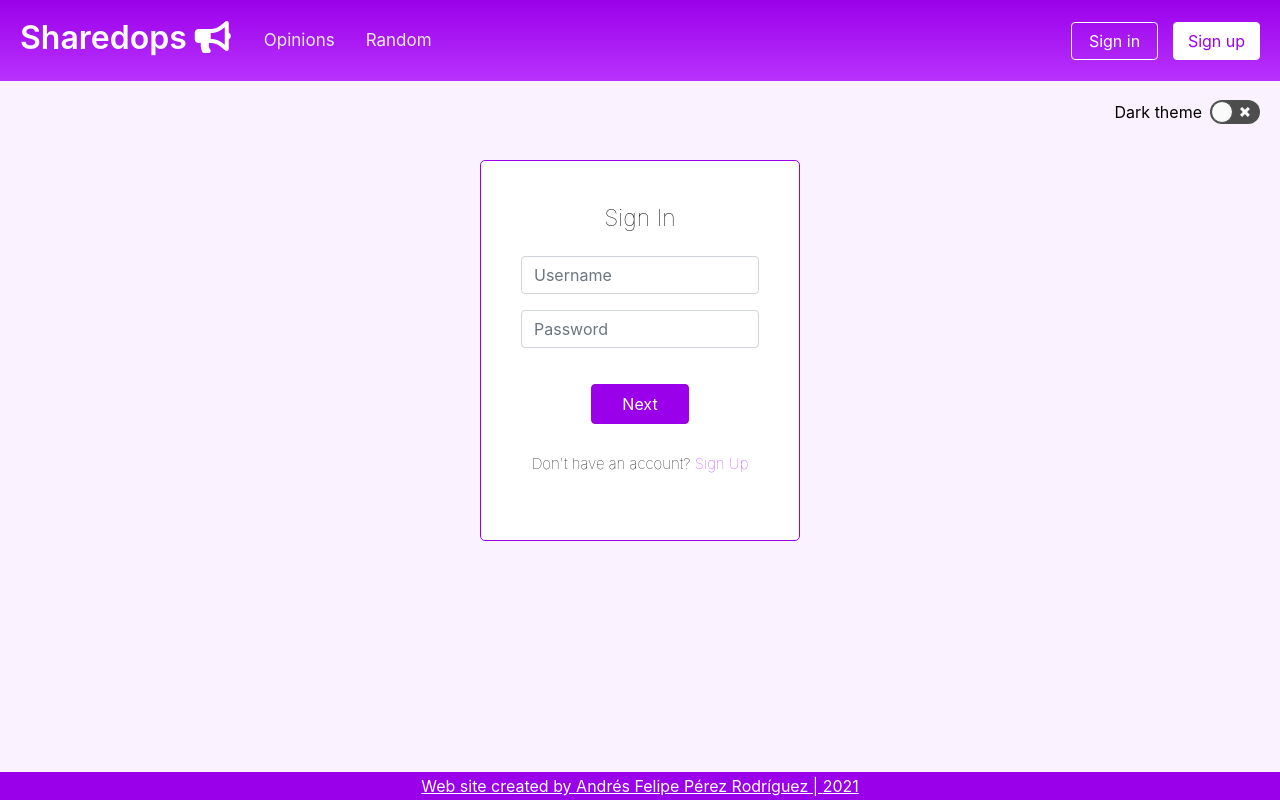
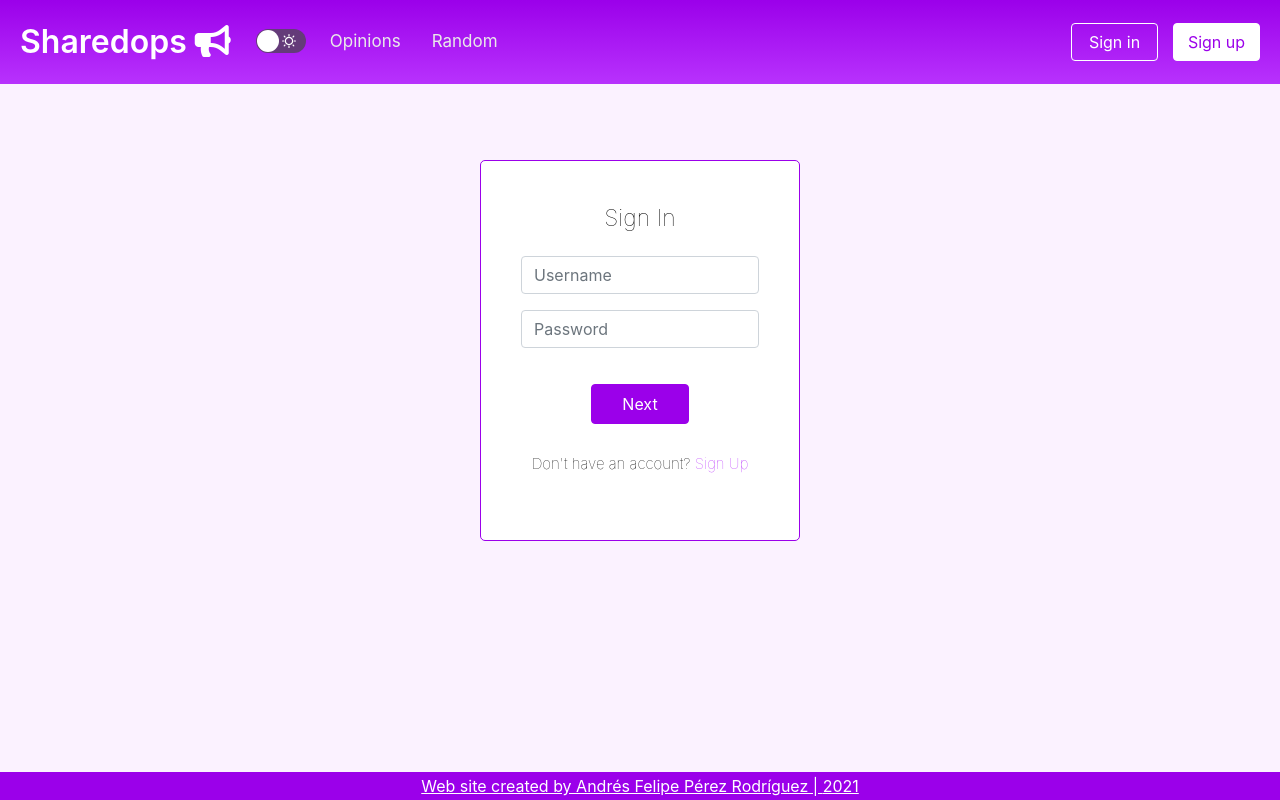
Before and after one commit to andresdotfelipe/sharedops-frontend, a React (Create React App) app: page /signin in a window 1280 px wide. Built offline with nearby package versions, Linux system fonts and the light colour scheme.

Commit message:
Update dark theme toggler

```diff
--- a/src/components/Header.js
+++ b/src/components/Header.js
@@ -5,6 +5,8 @@ import { Col, Container, Button, Nav, Navbar, NavDropdown, Row } from 'react-boo
 import { getSession, getUser, removeSession, signOut, setDarkTheme } from '../actions/users';
 import Toggle from 'react-toggle';
 import 'react-toggle/style.css';
+import SunIcon from '../assets/icons/sun.svg';
+import MoonIcon from '../assets/icons/moon.svg';
 
 const Header = () => {
 
@@ -41,7 +43,20 @@ const Header = () => {
                 <Row className={`${darkTheme ? 'dark' : 'light'}`}>
                     <Col xs={12}>
                         <Navbar expand="lg" fixed="top">
-                            <Link to="/" className="brand">Sharedops <i className="fas fa-bullhorn"></i></Link>
+                            <Row>
+                                <Col>
+                                    <Link to="/" className="brand">Sharedops <i className="fas fa-bullhorn"></i></Link>
+                                    <Toggle
+                                        checked={darkTheme}
+                                        onChange={changeTheme}
+                                        icons={{
+                                            checked: <img src={MoonIcon} alt={'Moon'}/>,
+                                            unchecked: <img src={SunIcon} alt={'Sun'}/>
+                                        }}
+                                        aria-label="Dark theme"
+                                    />
+                                </Col>
+                            </Row>
                             <Navbar.Toggle aria-controls="basic-navbar-nav" />
                             <Navbar.Collapse id="basic-navbar-nav">
                                 <Nav className="mr-auto">
@@ -84,16 +99,6 @@ const Header = () => {
                             </Navbar.Collapse>
                         </Navbar>
                     </Col>
-                    <Col xs={12} className="dark-theme-toggler">
-                        <Row className="justify-content-end align-items-center">
-                            <span>Dark theme</span>
-                            <Toggle
-                                checked={darkTheme}
-                                onChange={changeTheme}
-                                aria-label="Dark theme"
-                            />
-                        </Row>
-                    </Col>
                 </Row>
             </Container>
         </Fragment>
--- a/src/scss/components/Header.scss
+++ b/src/scss/components/Header.scss
@@ -4,7 +4,7 @@
 
     .navbar {
         margin: 0 -15px;
-        padding: 9px 35px;
+        padding: 18px 35px;
 
         .brand {
             color: $white;
@@ -13,6 +13,20 @@
             margin-right: 16px;
             padding: 5px 9px 10px 0;
             text-decoration: none;
+        }
+
+        .react-toggle {
+            margin-right: 16px;
+
+            .react-toggle-track-check, .react-toggle-track-x {
+                height: 14px;
+                width: 14px;
+            }
+
+            .react-toggle-thumb {
+                border: none;
+                background-color: white;
+            }
         }
 
         .dropdown-toggle.nav-link, .nav-link {
@@ -95,20 +109,14 @@
 
     }
 
-    .dark-theme-toggler {
-        padding-right: 35px;
-        position: absolute;
-        top: 100px;
-
-        .react-toggle {
-            margin-left: 8px;
-        }
-    }
-
     .light {
 
         .navbar {
             background-image: linear-gradient(to bottom, $dark-violet, $electric-purple);
+        }
+
+        .react-toggle-track, .react-toggle:hover:not(.react-toggle--disabled) .react-toggle-track {
+            background-color: $honey-flower;
         }
     }
 
@@ -118,21 +126,17 @@
             background-color: $scarlet-gum;
         }
 
-        .react-toggle-track {
+        .react-toggle-track, .react-toggle:hover:not(.react-toggle--disabled) .react-toggle-track {
             background-color: $blue-violet;
         }
-
-        .react-toggle:hover:not(.react-toggle--disabled) .react-toggle-track {
-            background-color: $dark-violet;
-        }
-
-        .react-toggle-thumb {
-            border-color: $blue-violet;
-        }
-
     }
 
     @include phones {
+
+        .react-toggle {
+            margin-left: -10px;
+            margin-right: 0px;
+        }
 
         .sign-in-button {
             margin-top: 12px
```
